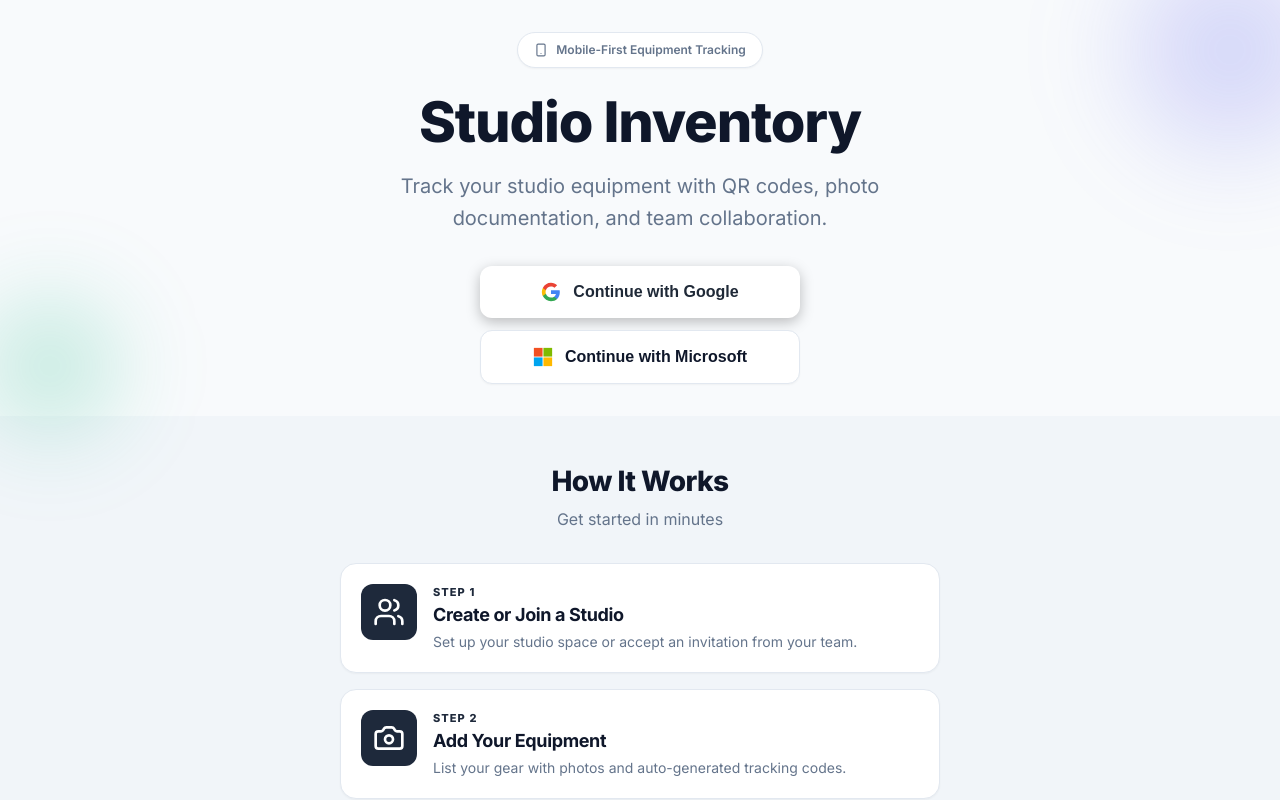
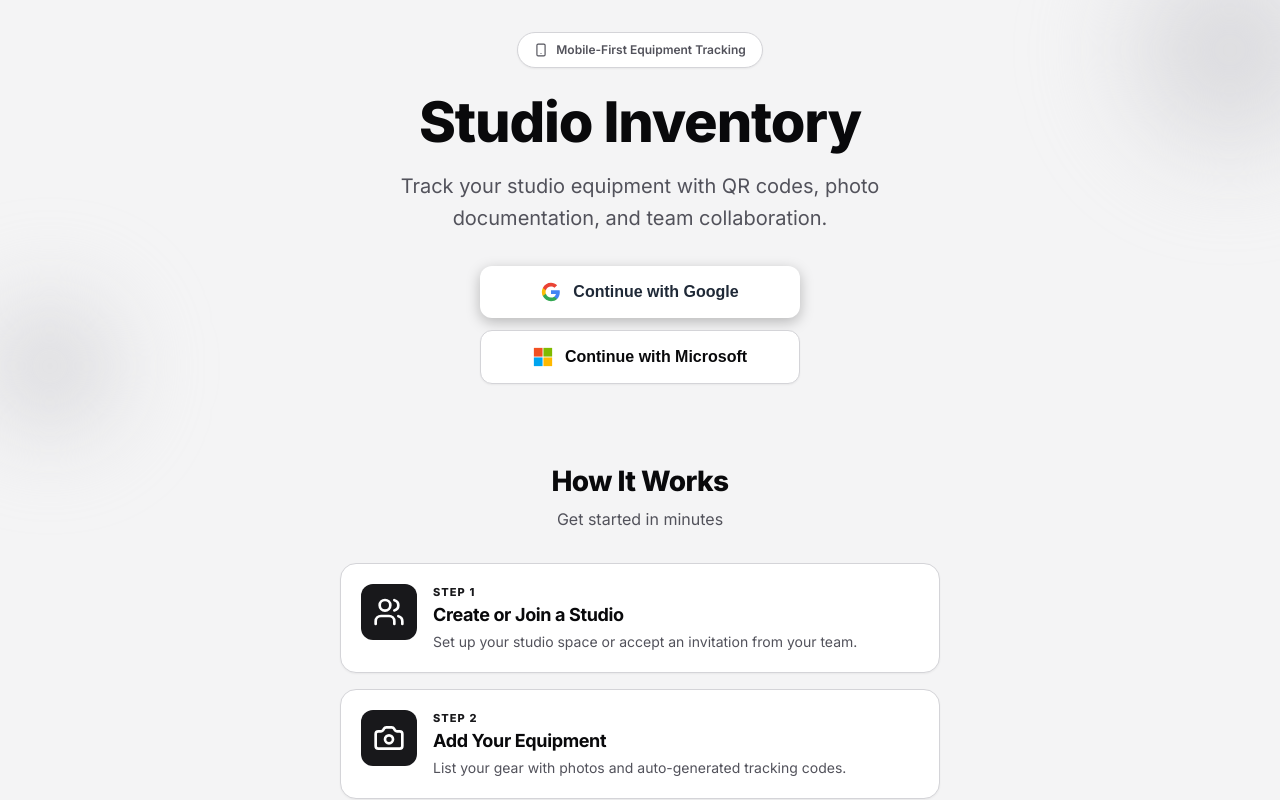
Before and after one commit to mdalfianahmad/studio_inventory, a React (Vite) app: page /login in a window 1280 px wide. Shown: the top 800 px of the page. Built offline with nearby package versions, Linux system fonts and the light colour scheme; no server answers.

Commit message:
UI Redesign: Premium high-contrast neutral theme (Zinc), improved button visibility, and fixed navbar area clearance

```diff
--- a/src/components/Layout.tsx
+++ b/src/components/Layout.tsx
@@ -59,11 +59,14 @@ export default function Layout() {
                     >
                         <div style={{
                             background: 'var(--color-brand)',
-                            color: 'white',
+                            color: 'var(--color-brand-contrast)', /* High contrast across themes */
                             padding: '12px',
                             borderRadius: '50%',
-                            marginTop: '-16px',
-                            boxShadow: 'var(--shadow-md)'
+                            marginTop: '-20px',
+                            boxShadow: '0 4px 10px rgba(0, 0, 0, 0.2)',
+                            display: 'flex',
+                            alignItems: 'center',
+                            justifyContent: 'center'
                         }}>
                             <QrCode size={22} />
                         </div>
@@ -88,7 +91,8 @@ export default function Layout() {
                         </NavLink>
                     )}
                 </nav>
-            )}
-        </div>
+            )
+            }
+        </div >
     )
 }
--- a/src/pages/BulkPrintLabels.tsx
+++ b/src/pages/BulkPrintLabels.tsx
@@ -281,7 +281,7 @@ export default function BulkPrintLabels() {
                                     <div style={{
                                         display: 'flex', alignItems: 'center', justifyContent: 'space-between',
                                         padding: '10px 14px', borderRadius: '12px',
-                                        background: isAllSelected ? 'var(--color-brand-light)' : (hasSelection ? 'rgba(79, 115, 237, 0.05)' : 'var(--color-bg-base)'),
+                                        background: isAllSelected ? 'var(--color-brand-light)' : (hasSelection ? 'var(--color-bg-surface-hover)' : 'var(--color-bg-base)'),
                                         border: '1px solid',
                                         borderColor: isAllSelected ? 'var(--color-brand)' : (hasSelection ? 'var(--color-brand-light)' : 'var(--color-border)'),
                                         transition: 'all 0.1s ease'
--- a/src/pages/LandingPage.tsx
+++ b/src/pages/LandingPage.tsx
@@ -80,7 +80,7 @@ export default function LandingPage() {
                     right: '-100px',
                     width: '300px',
                     height: '300px',
-                    background: 'radial-gradient(circle, rgba(99, 102, 241, 0.3) 0%, transparent 70%)',
+                    background: 'radial-gradient(circle, var(--color-border) 0%, transparent 70%)',
                     borderRadius: '50%',
                     filter: 'blur(40px)'
                 }} />
@@ -90,7 +90,7 @@ export default function LandingPage() {
                     left: '-50px',
                     width: '200px',
                     height: '200px',
-                    background: 'radial-gradient(circle, rgba(16, 185, 129, 0.3) 0%, transparent 70%)',
+                    background: 'radial-gradient(circle, var(--color-border) 0%, transparent 70%)',
                     borderRadius: '50%',
                     filter: 'blur(40px)'
                 }} />
--- a/src/styles/components.css
+++ b/src/styles/components.css
@@ -58,7 +58,8 @@
 .app-main {
     flex: 1;
     padding: var(--space-4);
-    padding-bottom: calc(80px + env(safe-area-inset-bottom));
+    /* Extra padding to ensure everything is clickable above the fixed nav */
+    padding-bottom: calc(120px + env(safe-area-inset-bottom));
 }
 
 /* Bottom Nav */
@@ -69,34 +70,44 @@
     right: 0;
     background: var(--color-bg-surface);
     border-top: 1px solid var(--color-border);
-    padding: var(--space-2) var(--space-4);
-    padding-bottom: calc(var(--space-2) + env(safe-area-inset-bottom));
+    padding: var(--space-1) var(--space-4);
+    padding-bottom: env(safe-area-inset-bottom);
     display: flex;
     justify-content: space-around;
     align-items: center;
-    z-index: 100;
+    z-index: 1000;
+    box-shadow: 0 -4px 12px rgba(0, 0, 0, 0.05);
 }
 
 .nav-item {
     display: flex;
     flex-direction: column;
     align-items: center;
-    gap: 2px;
+    gap: 4px;
     padding: var(--space-2);
-    color: var(--color-text-tertiary);
-    font-size: 11px;
-    font-weight: 500;
+    color: var(--color-text-secondary);
+    /* Changed from tertiary for better contrast */
+    font-size: 10px;
+    font-weight: 700;
+    /* Bolder for better legibility */
     text-decoration: none;
-    transition: color 0.15s ease;
-    min-width: 56px;
+    transition: all 0.2s ease;
+    min-width: 64px;
+    opacity: 0.6;
 }
 
 .nav-item.active {
     color: var(--color-brand);
+    opacity: 1;
 }
 
 .nav-item:hover {
-    color: var(--color-text-secondary);
+    color: var(--color-text-primary);
+    opacity: 1;
+}
+
+.nav-item.active span {
+    font-weight: 800;
 }
 
 .nav-item.active:hover {
--- a/src/styles/index.css
+++ b/src/styles/index.css
@@ -98,7 +98,7 @@ h3 {
     cursor: pointer;
     transition: all 0.15s ease;
     background: var(--color-brand);
-    color: white;
+    color: var(--color-brand-contrast);
     min-height: 44px;
 }
 
--- a/src/styles/variables.css
+++ b/src/styles/variables.css
@@ -25,45 +25,53 @@
   --space-12: 3rem;
 
   /* Radii */
-  --radius-sm: 6px;
-  --radius-md: 10px;
-  --radius-lg: 14px;
-  --radius-xl: 20px;
+  --radius-sm: 8px;
+  --radius-md: 12px;
+  --radius-lg: 16px;
+  --radius-xl: 24px;
   --radius-full: 9999px;
 
-  /* Shadows */
-  --shadow-sm: 0 1px 2px rgba(0, 0, 0, 0.04);
-  --shadow-md: 0 2px 8px rgba(0, 0, 0, 0.06);
-  --shadow-lg: 0 4px 16px rgba(0, 0, 0, 0.08);
+  /* Shadows - More defined for contrast */
+  --shadow-sm: 0 1px 2px rgba(0, 0, 0, 0.05);
+  --shadow-md: 0 4px 6px -1px rgba(0, 0, 0, 0.1), 0 2px 4px -1px rgba(0, 0, 0, 0.06);
+  --shadow-lg: 0 10px 15px -3px rgba(0, 0, 0, 0.1), 0 4px 6px -2px rgba(0, 0, 0, 0.05);
 
-  /* Light Theme Colors (Default) */
-  --color-bg-base: #f8fafc;
+  /* Light Theme - Clean Zinc/Stone */
+  --color-bg-base: #f4f4f5;
+  /* Zinc 100 */
   --color-bg-surface: #ffffff;
-  --color-bg-surface-hover: #f1f5f9;
+  --color-bg-surface-hover: #e4e4e7;
+  /* Zinc 200 */
   --color-bg-elevated: #ffffff;
 
-  --color-border: #e2e8f0;
-  --color-border-subtle: #f1f5f9;
+  --color-border: #d4d4d8;
+  /* Zinc 300 */
+  --color-border-subtle: #e4e4e7;
 
-  --color-text-primary: #0f172a;
-  --color-text-base: #1e293b;
-  --color-text-secondary: #64748b;
-  --color-text-tertiary: #94a3b8;
+  --color-text-primary: #09090b;
+  /* Zinc 950 */
+  --color-text-base: #18181b;
+  /* Zinc 900 */
+  --color-text-secondary: #52525b;
+  /* Zinc 600 */
+  --color-text-tertiary: #a1a1aa;
+  /* Zinc 400 */
 
-  /* Brand - Neutral Slate */
-  --color-brand: #1e293b;
-  --color-brand-hover: #334155;
-  --color-brand-light: #f1f5f9;
+  /* Brand - Deep Neutral */
+  --color-brand: #18181b;
+  --color-brand-hover: #09090b;
+  --color-brand-light: #f4f4f5;
+  --color-brand-contrast: #ffffff;
 
-  /* Semantic Colors */
-  --color-success: #22c55e;
-  --color-success-light: #dcfce7;
-  --color-warning: #f59e0b;
-  --color-warning-light: #fef3c7;
-  --color-error: #ef4444;
-  --color-error-light: #fee2e2;
-  --color-info: #3b82f6;
-  --color-info-light: #dbeafe;
+  /* Semantic - Accessible variants */
+  --color-success: #15803d;
+  --color-success-light: #f0fdf4;
+  --color-warning: #b45309;
+  --color-warning-light: #fffbeb;
+  --color-error: #b91c1c;
+  --color-error-light: #fef2f2;
+  --color-info: #1d4ed8;
+  --color-info-light: #eff6ff;
 
   /* Transitions */
   --transition-fast: 150ms ease;
@@ -73,24 +81,33 @@
   --touch-target: 44px;
 }
 
-/* Dark Mode Support */
+/* Dark Mode - Premium Midnight Zinc */
 @media (prefers-color-scheme: dark) {
   :root {
-    --color-bg-base: #0f172a;
-    --color-bg-surface: #1e293b;
-    --color-bg-surface-hover: #334155;
-    --color-bg-elevated: #1e293b;
+    --color-bg-base: #09090b;
+    /* Zinc 950 */
+    --color-bg-surface: #18181b;
+    /* Zinc 900 */
+    --color-bg-surface-hover: #27272a;
+    /* Zinc 800 */
+    --color-bg-elevated: #18181b;
 
-    --color-border: #334155;
-    --color-border-subtle: #1e293b;
+    --color-border: #3f3f46;
+    /* Zinc 700 */
+    --color-border-subtle: #27272a;
 
-    --color-text-primary: #f8fafc;
-    --color-text-base: #e2e8f0;
-    --color-text-secondary: #94a3b8;
-    --color-text-tertiary: #64748b;
+    --color-text-primary: #fafafa;
+    /* Zinc 50 */
+    --color-text-base: #f4f4f5;
+    /* Zinc 100 */
+    --color-text-secondary: #d4d4d8;
+    /* Zinc 300 */
+    --color-text-tertiary: #71717a;
+    /* Zinc 500 */
 
-    --color-brand: #e2e8f0;
-    --color-brand-hover: #f1f5f9;
-    --color-brand-light: #334155;
+    --color-brand: #ffffff;
+    --color-brand-hover: #f4f4f5;
+    --color-brand-light: #27272a;
+    --color-brand-contrast: #09090b;
   }
 }
```
